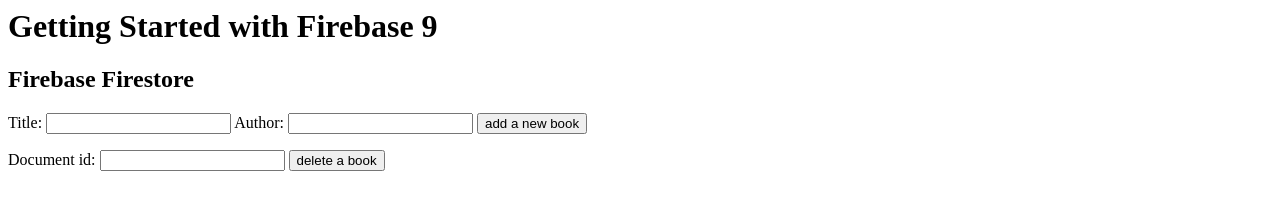
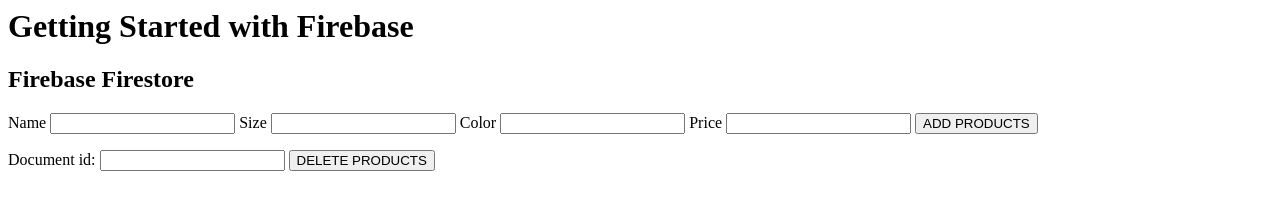
Before and after one commit to BhathiyaPrasad/Configure-Firebase, a website built with webpack: page dist/index.html in a window 1280 px wide. Built offline with nearby package versions, Linux system fonts and the light colour scheme; some packages are replaced by stand-ins of ours; no server answers; the database is empty.

Commit message:
added products details

```diff
--- a/dist/index.html
+++ b/dist/index.html
@@ -6,24 +6,28 @@
   <title>Firebase </title>
 </head>
 <body>
-  <h1>Getting Started with Firebase 9</h1>
+  <h1>Getting Started with Firebase </h1>
 
   <h2>Firebase Firestore</h2>
 
   <form class="add">
-    <label for="title">Title:</label>
+    <label for="title">Name</label>
     <input type="text" name="title" required>
-    <label for="author">Author:</label>
+    <label for="author">Size</label>
     <input type="text" name="author" required>
+    <label for="author">Color</label>
+    <input type="text" name="author" required>
+    <label for="author">Price</label>
+    <input type="number" name="author" required>
 
-    <button>add a new book</button>
+     <button>ADD PRODUCTS</button>
   </form>
 
   <form class="delete">
     <label for="id">Document id:</label>
     <input type="text" name="id" required>
 
-    <button>delete a book</button>
+    <button>DELETE PRODUCTS</button>
   </form>
 
   <script src="bundle.js"></script>
```
